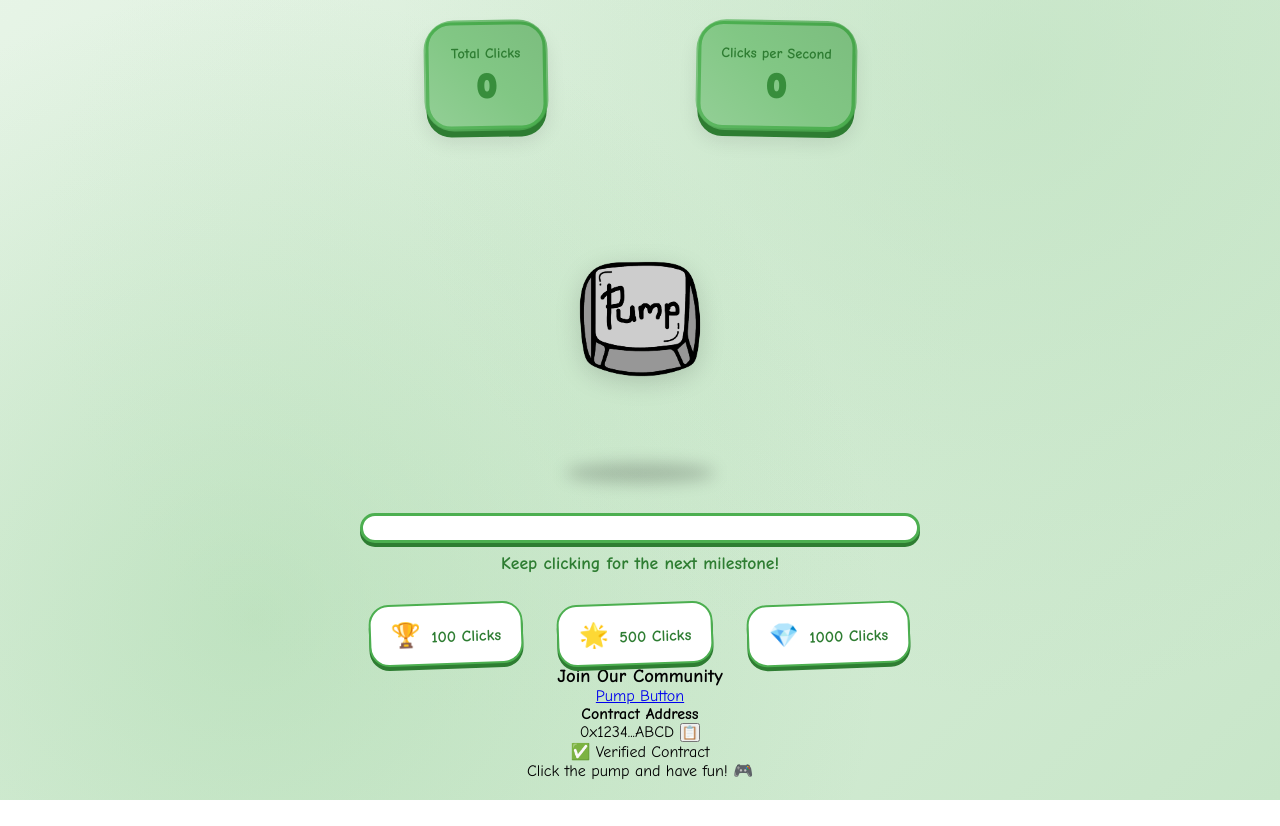
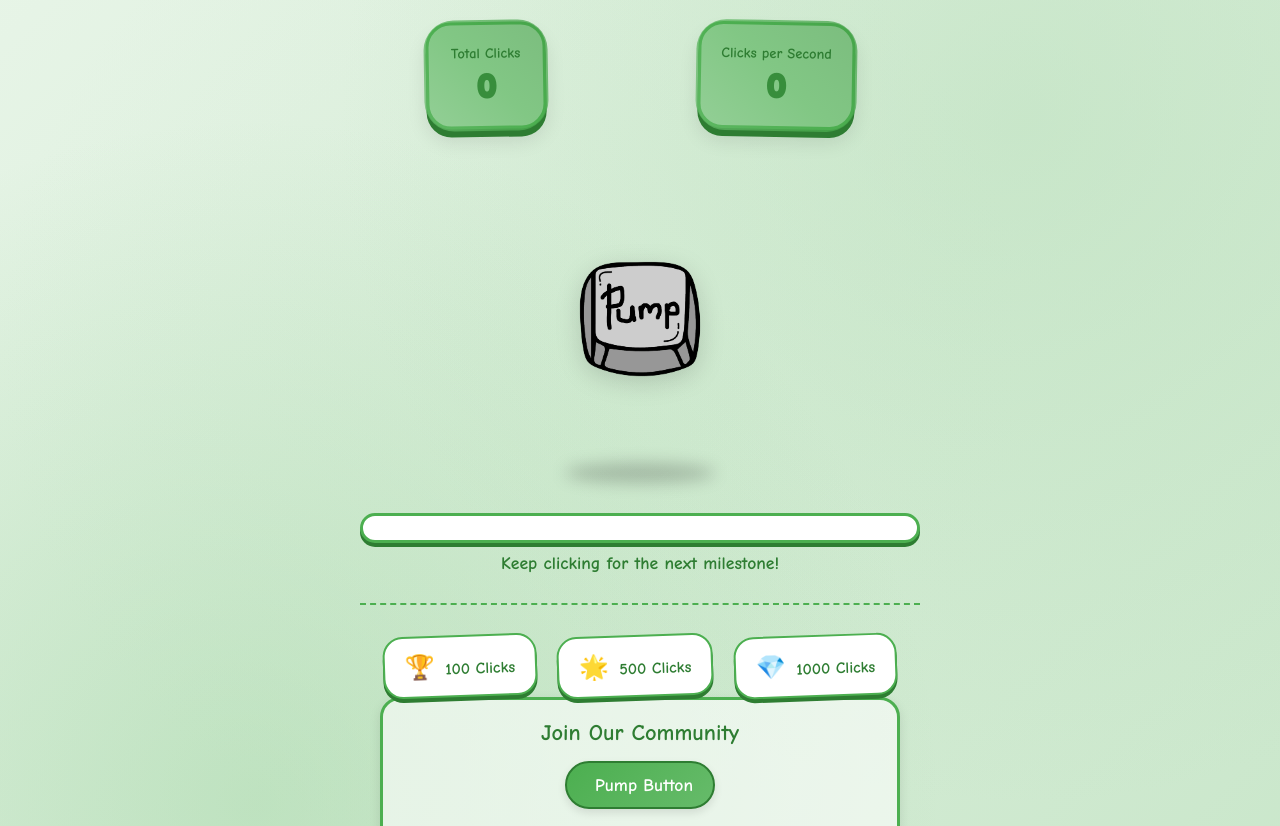
Before and after one commit to ardiann-eng/pumpton, a plain HTML site: page index.html in a window 1280 px wide. Shown: the part 108-934 px from the top of the page. Before the commit the page ends 908 px from the top, so only its background shows below. Drawn offline with Linux system fonts and the light colour scheme.

Commit message:
Update styles.css

```diff
--- a/styles.css
+++ b/styles.css
@@ -293,6 +293,129 @@ body::before {
 /* Footer */
 .game-footer {
     text-align: center;
+    padding: 30px 20px 20px;
+    color: #2E7D32;
+    font-size: 1rem;
+    margin-top: 30px;
+    border-top: 2px dashed #4CAF50;
+}
+
+.community-section {
+    margin-bottom: 25px;
+    padding: 20px;
+    background: rgba(255, 255, 255, 0.6);
+    border-radius: 20px;
+    border: 3px solid #4CAF50;
+    box-shadow: 0 4px 12px rgba(0, 0, 0, 0.1);
+}
+
+.community-section h3 {
+    font-size: 1.4rem;
+    color: #2E7D32;
+    margin-bottom: 15px;
+    font-weight: bold;
+}
+
+.community-links {
+    margin-bottom: 20px;
+}
+
+.community-link {
+    display: inline-flex;
+    align-items: center;
+    gap: 8px;
+    padding: 12px 20px;
+    background: linear-gradient(135deg, #4CAF50, #66BB6A);
+    color: white;
+    text-decoration: none;
+    border-radius: 25px;
+    font-weight: bold;
+    font-size: 1.1rem;
+    transition: all 0.3s ease;
+    border: 2px solid #2E7D32;
+    box-shadow: 0 4px 8px rgba(0, 0, 0, 0.1);
+}
+
+.community-link:hover {
+    transform: translateY(-2px);
+    box-shadow: 0 6px 12px rgba(0, 0, 0, 0.2);
+    background: linear-gradient(135deg, #43A047, #4CAF50);
+}
+
+.community-link:active {
+    transform: translateY(0);
+}
+
+.link-icon {
+    font-size: 1.2rem;
+}
+
+.contract-section {
+    margin-top: 20px;
+}
+
+.contract-section h4 {
+    font-size: 1.2rem;
+    color: #2E7D32;
+    margin-bottom: 10px;
+    font-weight: bold;
+}
+
+.contract-display {
+    display: flex;
+    align-items: center;
+    justify-content: center;
+    gap: 10px;
+    margin-bottom: 10px;
+}
+
+.contract-address {
+    font-family: 'Courier New', monospace;
+    font-size: 1rem;
+    color: #2E7D32;
+    background: rgba(255, 255, 255, 0.8);
+    padding: 8px 12px;
+    border-radius: 15px;
+    border: 2px solid #4CAF50;
+    font-weight: bold;
+}
+
+.copy-btn {
+    background: #4CAF50;
+    border: none;
+    padding: 8px 12px;
+    border-radius: 50%;
+    cursor: pointer;
+    transition: all 0.3s ease;
+    font-size: 1rem;
+    box-shadow: 0 2px 4px rgba(0, 0, 0, 0.1);
+}
+
+.copy-btn:hover {
+    background: #43A047;
+    transform: scale(1.1);
+}
+
+.copy-btn:active {
+    transform: scale(0.9);
+}
+
+.copy-btn.copied {
+    background: #66BB6A;
+    animation: bounce 0.5s ease;
+}
+
+.verify-text {
+    font-size: 0.9rem;
+    color: #43A047;
+    font-weight: bold;
+    margin: 0;
+}
+
+.footer-text {
+    margin: 0;
+    font-weight: 500;
+    font-size: 1rem;
 }
 
 .milestone-section {
@@ -461,6 +584,34 @@ body::before {
         font-size: 0.8rem;
         padding: 6px 10px;
     }
+
+    .community-section {
+        padding: 15px;
+        margin: 10px 5px;
+    }
+
+    .community-section h3 {
+        font-size: 1.2rem;
+    }
+
+    .community-link {
+        font-size: 1rem;
+        padding: 10px 16px;
+    }
+
+    .contract-section h4 {
+        font-size: 1.1rem;
+    }
+
+    .contract-address {
+        font-size: 0.9rem;
+        padding: 6px 10px;
+    }
+
+    .copy-btn {
+        padding: 6px 8px;
+        font-size: 0.9rem;
+    }
 }
 
 @media (max-width: 320px) {
@@ -484,6 +635,38 @@ body::before {
 
     .score-number {
         font-size: 1.4rem;
+    }
+
+    .community-section {
+        padding: 12px;
+        margin: 8px 3px;
+    }
+
+    .community-section h3 {
+        font-size: 1.1rem;
+    }
+
+    .community-link {
+        font-size: 0.9rem;
+        padding: 8px 14px;
+    }
+
+    .contract-section h4 {
+        font-size: 1rem;
+    }
+
+    .contract-address {
+        font-size: 0.8rem;
+        padding: 4px 8px;
+    }
+
+    .copy-btn {
+        padding: 4px 6px;
+        font-size: 0.8rem;
+    }
+
+    .verify-text {
+        font-size: 0.8rem;
     }
 }
 
```
